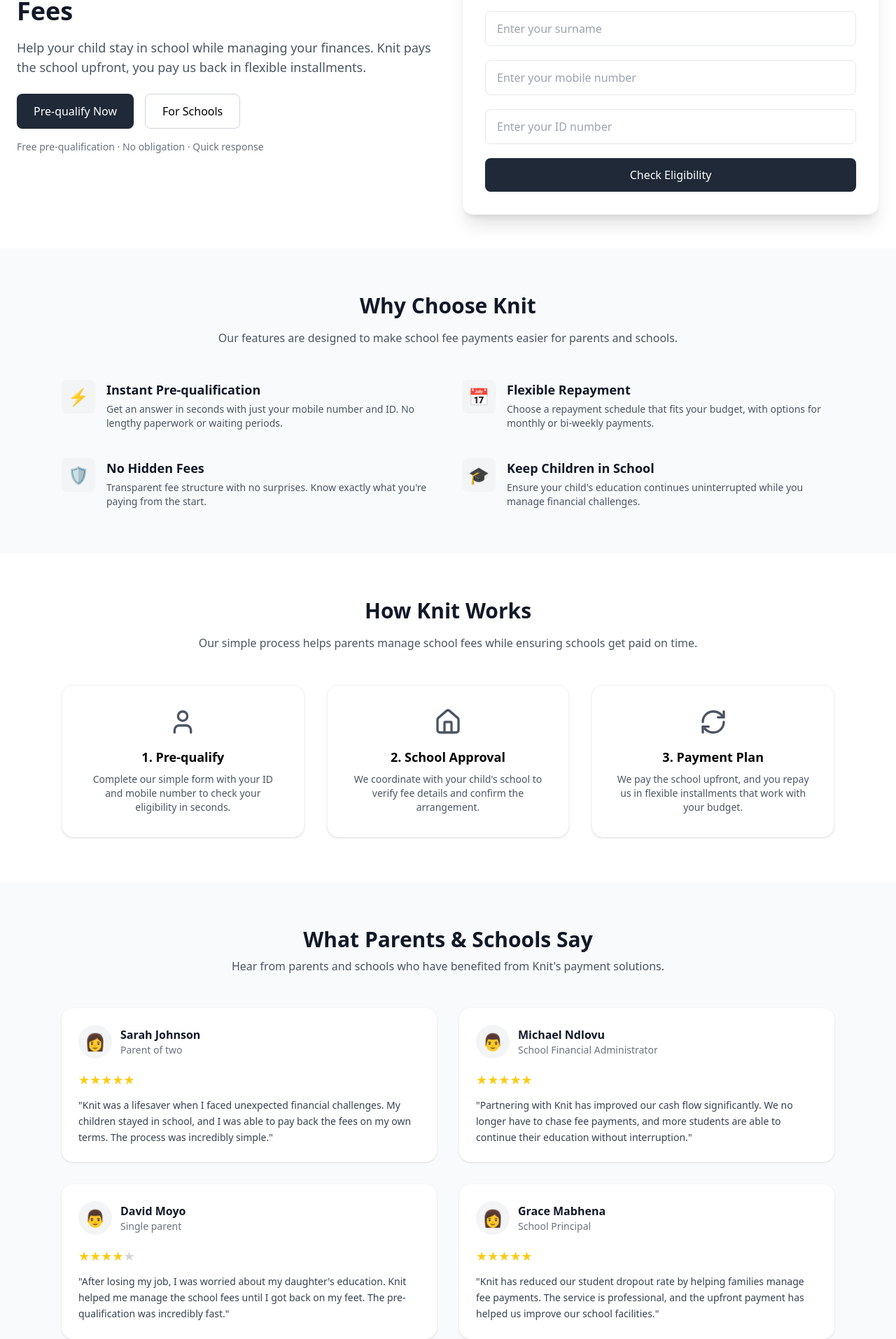
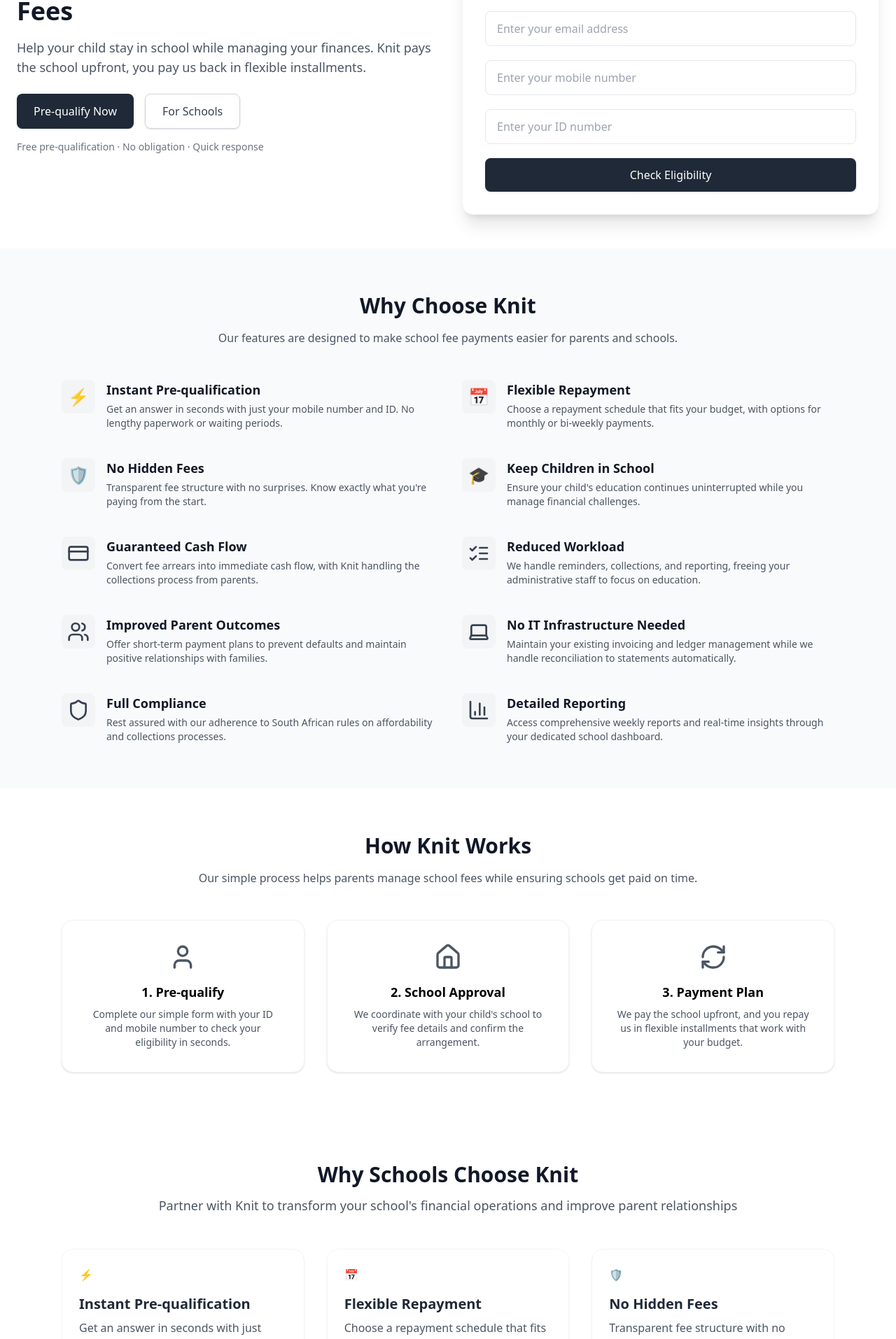
Before and after one commit to MissRea09/awesome-app, a React (Create React App) app: page / in a window 1280 px wide. Shown: the part 260-2174 px from the top of the page at 70% size. Built offline with nearby package versions, Linux system fonts and the light colour scheme.

Commit message:
this is the updated code

```diff
--- a/src/App.tsx
+++ b/src/App.tsx
@@ -1,5 +1,5 @@
 import React, { useState } from "react";
-import { User, Home, RefreshCw } from "lucide-react";
+import { User, Home, RefreshCw, CreditCard, ListChecks, Users, Laptop, Shield, BarChart3 } from "lucide-react";
 
 const PreQualificationPage: React.FC = () => {
   // ─── Content Data ────────────────────────────────────────────────────────────
@@ -56,6 +56,42 @@
         "Ensure your child's education continues uninterrupted while you manage financial challenges.",
       icon: "🎓",
     },
+      {
+    title: "Guaranteed Cash Flow",
+    description:
+      "Convert fee arrears into immediate cash flow, with Knit handling the collections process from parents.",
+    icon: <CreditCard className="w-8 h-8 text-gray-700" />,
+  },
+  {
+    title: "Reduced Workload",
+    description:
+      "We handle reminders, collections, and reporting, freeing your administrative staff to focus on education.",
+    icon: <ListChecks className="w-8 h-8 text-gray-700" />,
+  },
+  {
+    title: "Improved Parent Outcomes",
+    description:
+      "Offer short-term payment plans to prevent defaults and maintain positive relationships with families.",
+    icon: <Users className="w-8 h-8 text-gray-700" />,
+  },
+  {
+    title: "No IT Infrastructure Needed",
+    description:
+      "Maintain your existing invoicing and ledger management while we handle reconciliation to statements automatically.",
+    icon: <Laptop className="w-8 h-8 text-gray-700" />,
+  },
+  {
+    title: "Full Compliance",
+    description:
+      "Rest assured with our adherence to South African rules on affordability and collections processes.",
+    icon: <Shield className="w-8 h-8 text-gray-700" />,
+  },
+  {
+    title: "Detailed Reporting",
+    description:
+      "Access comprehensive weekly reports and real-time insights through your dedicated school dashboard.",
+    icon: <BarChart3 className="w-8 h-8 text-gray-700" />,
+  },
   ];
 
   const testimonials = [
@@ -110,11 +146,14 @@
       q: "How quickly will the school receive payment?",
       a: "Once your application is approved and all agreements are signed, we typically pay the school within 1-2 business days.",
     },
+
   ];
 
   // simple expand/collapse for FAQ
   const [openFaq, setOpenFaq] = useState<number | null>(0);
   const [isMobileMenuOpen, setIsMobileMenuOpen] = useState(false);
+  const [formType, setFormType] = useState<"parent" | "school">("parent");
+
 
   return (
     <div className="min-h-screen bg-white flex flex-col">
@@ -148,16 +187,16 @@
 
     {/* Desktop Navigation Menu */}
     <nav className="hidden md:flex space-x-8 text-gray-600">
-      <a href="#features" className="hover:text-gray-900">Features</a>
+      <a href="#features" className="hover:text-gray-900">Why knit</a>
       <a href="#how" className="hover:text-gray-900">How It Works</a>
-      <a href="#testimonials" className="hover:text-gray-900">For Schools</a>
+      <a href="#schools" className="hover:text-gray-900">For Schools</a>
       <a href="#testimonials" className="hover:text-gray-900">For Parents</a>
       <a href="#faq" className="hover:text-gray-900">FAQ</a>
     </nav>
 
     {/* Desktop Buttons */}
     <div className="flex space-x-4">
-      <button className="text-gray-600 hover:text-gray-900">Log In</button>
+      {/* <button className="text-gray-600 hover:text-gray-900">Log In</button> */}
       <button className="bg-gray-900 text-white px-4 py-2 rounded-lg hover:bg-gray-800 transition">
         Pre-qualify Now
       </button>
@@ -169,7 +208,7 @@
     <div className="md:hidden flex flex-col space-y-4 text-gray-600 px-6 py-4">
       <a href="#features" className="hover:text-gray-900">Features</a>
       <a href="#how" className="hover:text-gray-900">How It Works</a>
-      <a href="#testimonials" className="hover:text-gray-900">For Schools</a>
+      <a href="#schools" className="hover:text-gray-900">For Schools</a>
       <a href="#testimonials" className="hover:text-gray-900">For Parents</a>
       <a href="#faq" className="hover:text-gray-900">FAQ</a>
       <div className="flex flex-col space-y-4 mt-4">
@@ -194,31 +233,107 @@
             Help your child stay in school while managing your finances. Knit pays the school upfront, you pay us back in flexible installments.
           </p>
           <div className="flex space-x-4">
-            <button className="bg-gray-800 text-white px-6 py-3 rounded-lg shadow hover:bg-gray-900 transition">
+            <button onClick={() => setFormType("parent")}
+              className={`px-6 py-3 rounded-lg shadow transition ${
+                formType === "parent"
+                ? "bg-gray-800 text-white"
+                : "border border-gray-300 text-gray-700 hover:bg-gray-100"
+        }`}>
     Pre-qualify Now
   </button>
-            <button className="border border-gray-300 px-6 py-3 rounded-lg hover:bg-gray-100 transition">
+
+  <button
+    onClick={() => setFormType("school")}
+    className={`px-6 py-3 rounded-lg shadow transition ${
+      formType === "school"
+        ? "bg-gray-800 text-white"
+        : "border border-gray-300 text-gray-700 hover:bg-gray-100"
+    }`}
+  >
     For Schools
   </button>
 </div>
+
+
           <p className="text-sm text-gray-500 mt-4">
             Free pre-qualification · No obligation · Quick response
           </p>
         </div>
 
         {/* Right form card */}
+        {/* Right form card */}
 <div className="bg-white shadow-xl rounded-2xl p-8 border border-gray-100">
-          <h2 className="text-xl font-semibold text-gray-800 mb-6">Pre-qualify in seconds</h2>
+  {formType === "parent" ? (
+    <>
+      <h2 className="text-xl font-semibold text-gray-800 mb-6">
+        Pre-qualify in seconds
+      </h2>
       <form className="space-y-5">
-            <input type="text" placeholder="Enter your full name" className="w-full px-4 py-3 border rounded-lg focus:outline-none focus:ring-2 focus:ring-gray-800" />
-            <input type="text" placeholder="Enter your surname" className="w-full px-4 py-3 border rounded-lg focus:outline-none focus:ring-2 focus:ring-gray-800" />
-            <input type="text" placeholder="Enter your mobile number" className="w-full px-4 py-3 border rounded-lg focus:outline-none focus:ring-2 focus:ring-gray-800" />
-            <input type="text" placeholder="Enter your ID number" className="w-full px-4 py-3 border rounded-lg focus:outline-none focus:ring-2 focus:ring-gray-800" />
-            <button type="button" className="w-full bg-gray-800 text-white py-3 rounded-lg shadow hover:bg-gray-900 transition">
+        <input
+          type="text"
+          placeholder="Enter your full name"
+          className="w-full px-4 py-3 border rounded-lg focus:outline-none focus:ring-2 focus:ring-gray-800"
+        />
+        <input
+          type="text"
+          placeholder="Enter your email address"
+          className="w-full px-4 py-3 border rounded-lg focus:outline-none focus:ring-2 focus:ring-gray-800"
+        />
+        <input
+          type="text"
+          placeholder="Enter your mobile number"
+          className="w-full px-4 py-3 border rounded-lg focus:outline-none focus:ring-2 focus:ring-gray-800"
+        />
+        <input
+          type="text"
+          placeholder="Enter your ID number"
+          className="w-full px-4 py-3 border rounded-lg focus:outline-none focus:ring-2 focus:ring-gray-800"
+        />
+        <button
+          type="button"
+          className="w-full bg-gray-800 text-white py-3 rounded-lg shadow hover:bg-gray-900 transition"
+        >
           Check Eligibility
         </button>
       </form>
+    </>
+  ) : (
+    <>
+      <h2 className="text-xl font-semibold text-gray-800 mb-6">
+        School Partnership Form
+      </h2>
+      <form className="space-y-5">
+        <input
+          type="text"
+          placeholder="School Name"
+          className="w-full px-4 py-3 border rounded-lg focus:outline-none focus:ring-2 focus:ring-gray-800"
+        />
+        <input
+          type="text"
+          placeholder="Contact Person"
+          className="w-full px-4 py-3 border rounded-lg focus:outline-none focus:ring-2 focus:ring-gray-800"
+        />
+        <input
+          type="email"
+          placeholder="Contact Email"
+          className="w-full px-4 py-3 border rounded-lg focus:outline-none focus:ring-2 focus:ring-gray-800"
+        />
+        <input
+          type="text"
+          placeholder="Contact Number"
+          className="w-full px-4 py-3 border rounded-lg focus:outline-none focus:ring-2 focus:ring-gray-800"
+        />
+        <button
+          type="button"
+          className="w-full bg-gray-800 text-white py-3 rounded-lg shadow hover:bg-gray-900 transition"
+        >
+          Submit Inquiry
+        </button>
+      </form>
+    </>
+  )}
 </div>
+
       </main>
 
       {/* ── Why Choose Knit ──────────────────────────────────────────────────── */}
@@ -242,6 +357,7 @@
         </div>
       </section>
 
+
       {/* ── How Knit Works ───────────────────────────────────────────────────── */}
       <section id="how" className="bg-white py-16">
         <div className="max-w-6xl mx-auto px-6 text-center">
@@ -255,6 +371,35 @@
                 <div className="mb-4">{step.icon}</div>
                 <h3 className="font-semibold text-lg mb-2">{step.id}. {step.title}</h3>
                 <p className="text-gray-600 text-sm">{step.description}</p>
+              </div>
+            ))}
+          </div>
+        </div>
+      </section>
+       {/* -------------------for schools page ------------------------------------- */}
+        <section id="schools" className="py-16 bg-white">
+      <div className="max-w-6xl mx-auto px-6 text-center">
+        {/* Heading */}
+        <h2 className="text-3xl font-bold text-gray-900">
+          Why Schools Choose Knit
+        </h2>
+        <p className="mt-3 text-lg text-gray-600">
+          Partner with Knit to transform your school's financial operations and
+          improve parent relationships
+        </p>
+
+        {/* Features Grid */}
+        <div className="mt-12 grid gap-8 sm:grid-cols-2 lg:grid-cols-3">
+          {features.map((feature, idx) => (
+            <div
+              key={idx}
+              className="p-6 rounded-2xl shadow-sm border border-gray-100 text-left hover:shadow-md transition"
+            >
+              <div className="mb-4">{feature.icon}</div>
+              <h3 className="text-xl font-semibold text-gray-800 mb-2">
+                {feature.title}
+              </h3>
+              <p className="text-gray-600 text-base">{feature.description}</p>
             </div>
           ))}
         </div>
@@ -358,9 +503,9 @@
             <h4 className="text-white font-semibold mb-4">Company</h4>
             <ul className="space-y-3 text-sm">
               <li><a href="#" className="hover:text-white">About Us</a></li>
-              <li><a href="#" className="hover:text-white">Careers</a></li>
+              {/* <li><a href="#" className="hover:text-white">Careers</a></li>
               <li><a href="#" className="hover:text-white">Press</a></li>
-              <li><a href="#" className="hover:text-white">Blog</a></li>
+              <li><a href="#" className="hover:text-white">Blog</a></li> */}
             </ul>
           </div>
 
```
Lines whose indentation alone changed are shown as unchanged.
